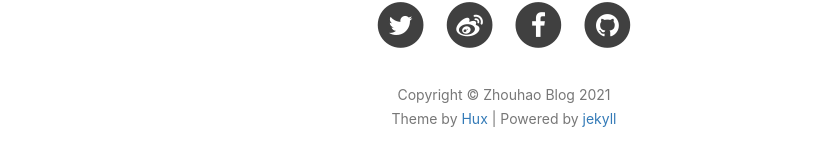
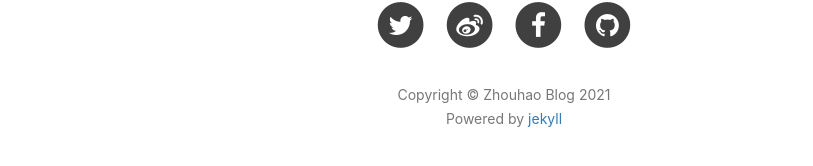
Before and after one commit to zhouhaoo/zhouhaoo.github.io, a Jekyll site: the page built from index.html, in a window 1280 px wide and 900 px high, scrolled down 1779 px. Shown: the part 677-843 px from the top of the window, without its empty margins (136-949 px from the left). Built offline with Jekyll 4.4.1, drawn with Linux system fonts in a browser that asks for light colours; nearby versions of some CDN libraries; library files that are not in the unit come from our copies; the list of posts is cut into pages by our own code; comment, search, counter and statistics services are not loaded.

Commit message:
更新配置文件

```diff
--- a/_includes/footer.html
+++ b/_includes/footer.html
@@ -82,8 +82,7 @@
                 <p class="copyright text-muted">
                     Copyright &copy; {{ site.title }} {{ site.time | date: '%Y' }}
                     <br>
-                    Theme by <a href="http://huangxuan.me">Hux</a> | Powered by <a
-                        href="http://jekyllrb.com/">jekyll</a>
+                     Powered by <a href="http://jekyllrb.com/">jekyll</a>
                 </p>
             </div>
         </div>
```
